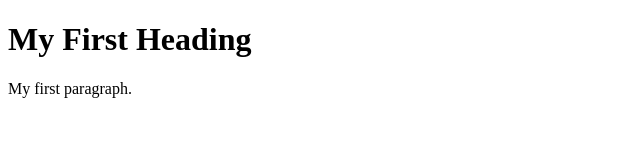
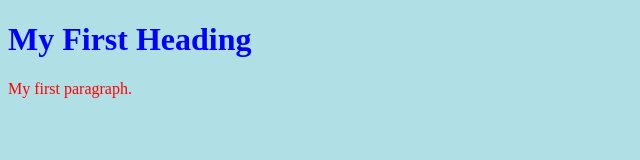
Before and after one commit to dszarkow/dszarkow.github.io, a plain HTML site: page index.html in a window 1280 px wide. Shown: the whole page, without its empty margins (0-640 px from the left). Drawn offline with Linux system fonts and the light colour scheme.

Commit message:
Update index.html

```diff
--- a/index.html
+++ b/index.html
@@ -2,8 +2,10 @@
 <html>
 <head>
   <style>
-    body: background-color:lightblue;
-  </style>
+body {background-color: powderblue;}
+h1   {color: blue;}
+p    {color: red;}
+</style>
 </head>
 <body>
 
```
